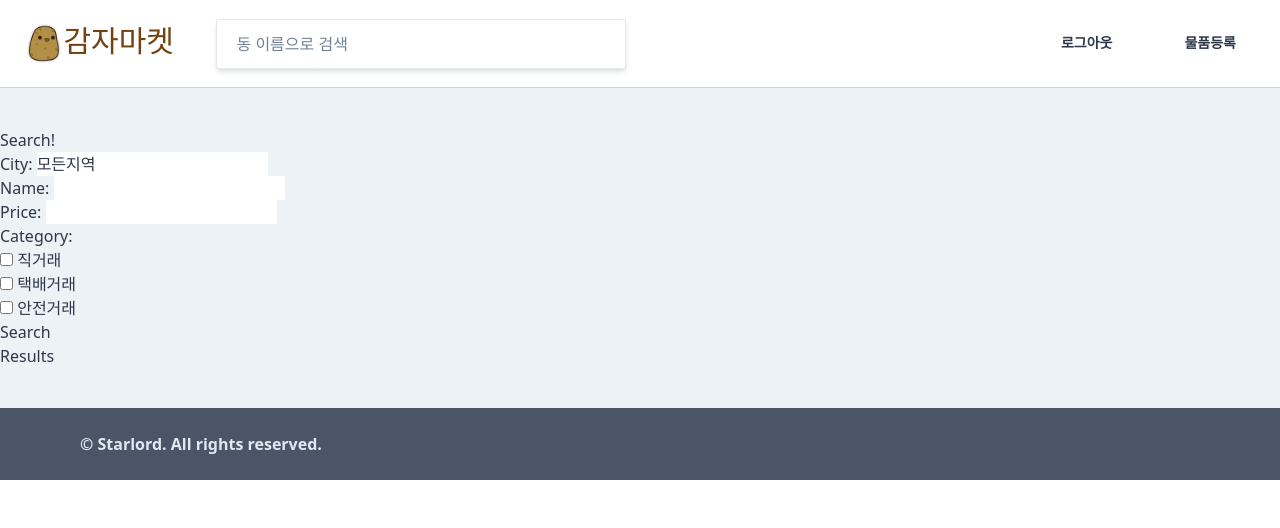
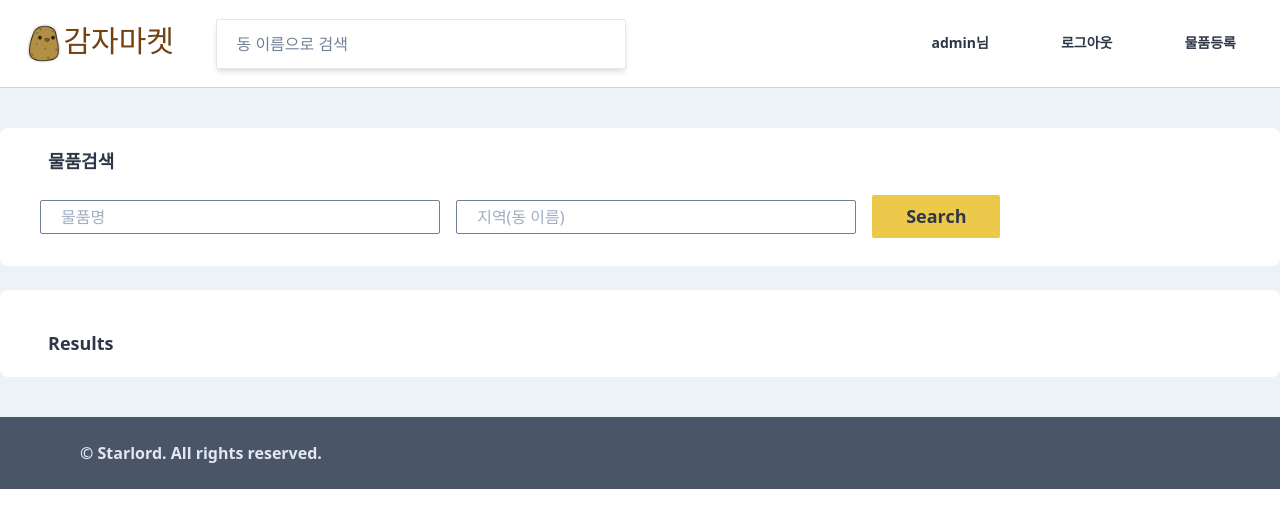
Before and after one commit to y2ksoo/potatomarket, a Django app: page /wares/search/ in a window 1280 px wide. Shown: the top 528 px of the page. Run offline with Django 3.2, Linux system fonts and the light colour scheme; a user stored in the database is signed in; data comes from the database, SQL or seed files in the repository; both versions use the stored data as it was after the commit; style sheets or scripts are compiled from the project's sources; some libraries are stand-ins or nearby versions.

Commit message:
apply css at research page

```diff
--- a/mysite/templates/base.html
+++ b/mysite/templates/base.html
@@ -31,6 +31,7 @@
         </div>
         <ul class="flex items-center text-sm font-medium font-bold">
             {% if user.is_authenticated %}
+                <li class="nav_link"> <a href={% url "home" %}>{{ user.username }}님</a></li>
                 <li class="nav_link"> <a href={% url "users:logout" %}>로그아웃</a> </li>
                 <li class="nav_link"> <a href={% url "wares:create" %}>물품등록</a> </li>
             {% else %}
--- a/mysite/templates/wares/search.html
+++ b/mysite/templates/wares/search.html
@@ -6,19 +6,28 @@
 
 {% block content %}
 
-    <h2>Search!</h2>
 
-    <form method="get" action="{% url "wares:search" %}">
-        {{form.as_p}}
-        <button>Search</button>
-    </form>
-
-    <h3>Results</h3>
-
-    {% for ware in wares %}
-
-        {% include 'wares/ware_card.html' with ware=ware %}
-
-    {% endfor %}
+    <div class="container items-center mx-auto rounded-lg bg-center bg-white">
+        <div class="font-bold text-lg mx-12 pt-5" >물품검색</div>
+        <form class="w-full px-10 py-5" method="get" action="{% url "wares:search" %}">
+            <!-- {{form.as_table}} -->
+            <label for="id_name"></label>
+            <input id="id_name" type="text" name="name" placeholder="물품명" class="input_ware w-1/3 mb-3 mr-3">
+            <!-- <label for="id_price"></label>
+            <input id="id_price" type="number" name="price" placeholder="가격(원)" min="0" step="100" class="input_ware mb-3"> -->
+            <label for="id_city"></label>
+            <input id="id_city" type="text" name="city" placeholder="지역(동 이름)" class="input_ware w-1/3 mb-3 mr-3">
+            <button class="btn self-center w-32 py-2 font-bold bg-yellow-500">Search</button>
+        </form>
+    </div>
+    <br>
+    <div class="container items-center mx-auto rounded-lg bg-center bg-white">
+        <div class="font-bold text-lg mx-12 pt-10" >Results</div>
+        <div class="flex flex-wrap mx-5 pt-5">
+            {% for ware in wares %}
+                {% include 'wares/ware_card.html' with ware=ware %}
+            {% endfor %}
+        </div>
+    </div>
 
 {% endblock content %}
--- a/mysite/wares/forms.py
+++ b/mysite/wares/forms.py
@@ -3,10 +3,9 @@ from . import models
 
 
 class SearchForm(forms.Form):
-    city = forms.CharField(initial="모든지역")
+    city = forms.CharField(initial="모든지역", required=False)
     name = forms.CharField(required=False)
     price = forms.IntegerField(required=False)
-    # seller = forms.CharField(required=False)
     category = forms.ModelMultipleChoiceField(
         required=False,
         queryset=models.Category.objects.all(),
--- a/mysite/wares/views.py
+++ b/mysite/wares/views.py
@@ -45,8 +45,10 @@ class SearchView(View):
     def get(self, request):
 
         city = request.GET.get("city")
+        name = request.GET.get("name")
+        print(name)
 
-        if city:
+        if city or name:
 
             form = forms.SearchForm(request.GET)
 
@@ -54,9 +56,9 @@ class SearchView(View):
 
                 city = form.cleaned_data.get("city")
                 name = form.cleaned_data.get("name")
-                price = form.cleaned_data.get("price")
+                # price = form.cleaned_data.get("price")
                 # seller = form.cleaned_data.get("seller")
-                categories = form.cleaned_data.get("category")
+                # categories = form.cleaned_data.get("category")
 
                 filter_args = {}
 
@@ -66,14 +68,14 @@ class SearchView(View):
                 if name is not None:
                     filter_args["name__startswith"] = name
 
-                if price is not None:
-                    filter_args["price__lte"] = price
+                # if price is not None:
+                #     filter_args["price__lte"] = price
 
                 # if seller is not None:
                 #     filter_args["seller__startswith"] = seller
 
-                for category in categories:
-                    filter_args["category"] = category
+                # for category in categories:
+                #     filter_args["category"] = category
 
                 qs = models.Ware.objects.filter(**filter_args).order_by("-created")
 
```
Also changed, not shown: mysite/db.sqlite3.
